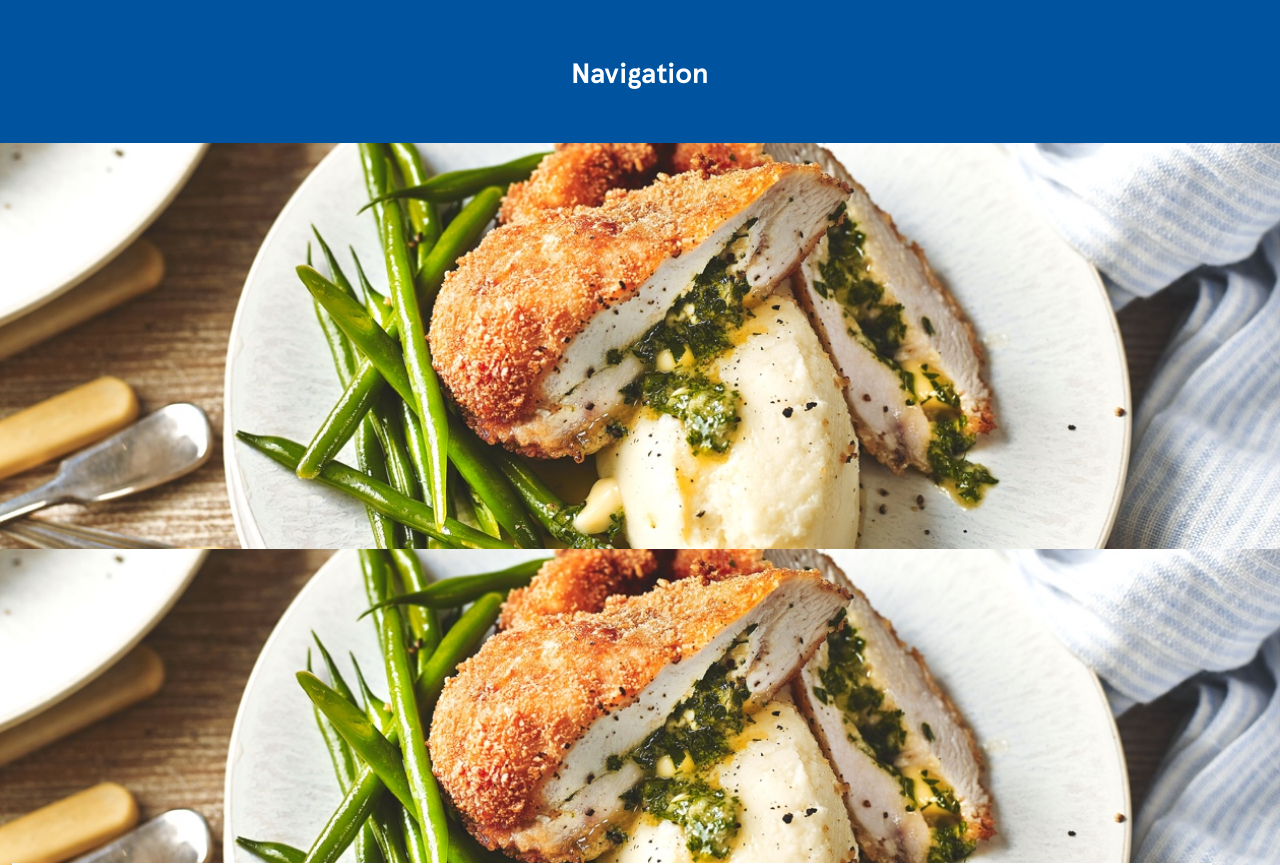
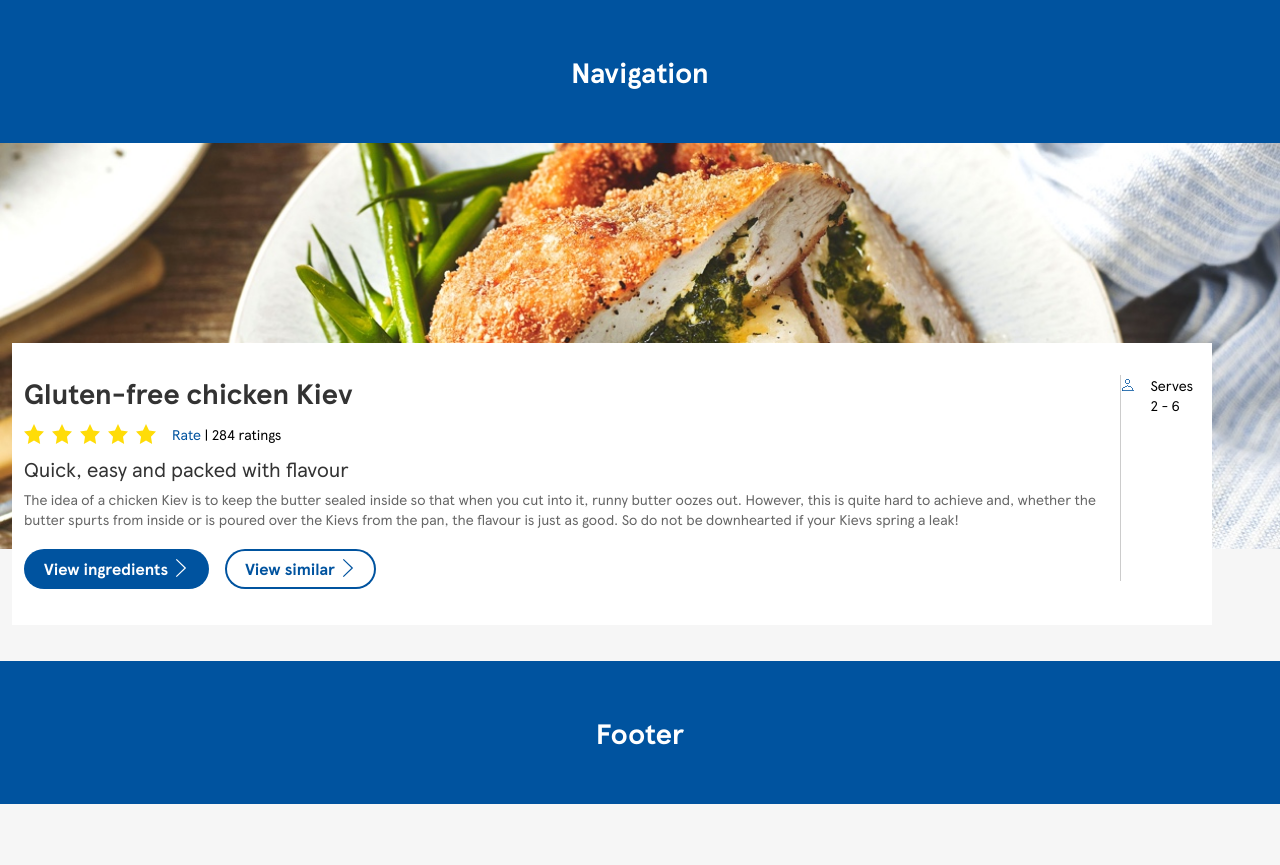
Before and after one commit to mfung1/recipe-app, a React (Create React App) app: page / in a window 1280 px wide. Shown: the top 865 px of the page. After the commit the page ends 804 px from the top, so only its background shows below. Built offline with nearby package versions, Linux system fonts and the light colour scheme.

Commit message:
Add icons and split out components

```diff
--- a/src/components/atoms/icons/icon.js
+++ b/src/components/atoms/icons/icon.js
@@ -1,11 +1,13 @@
 import React from 'react';
 import Star from './star/star';
 import Chevron from './chevron/chevron';
+import Person from './person/person';
 
 const Icon = (props) => {
   const Icons = {
     star: Star,
-    chevron: Chevron
+    chevron: Chevron,
+    person: Person,
   };
   const TheIcon = Icons[props.icon || 'chevron'];
   return (
--- /dev/null
+++ b/src/components/atoms/icons/person/person.js
@@ -0,0 +1,11 @@
+import React from 'react';
+
+const Person = () => {
+  return (
+    <svg xmlns="http://www.w3.org/2000/svg" width="20" height="20" viewBox="0 0 20 20" shapeRendering="crispedges">
+      <path stroke="#00539f" fill="transparent" strokeWidth="1.2" d="M13.5 5a3.5 3.5 0 1 1-7 0 3.5 3.5 0 0 1 7 0zM1.5 18.5c1.018-4.091 4.576-7 8.5-7 3.924 0 7.482 2.909 8.5 7h-17z"/>
+    </svg>
+  )
+}
+
+export default Person;
--- a/src/components/molecules/buttons/ddl-btn.css
+++ b/src/components/molecules/buttons/ddl-btn.css
@@ -10,11 +10,23 @@
   transition: box-shadow .3s;
   vertical-align: middle;
   white-space: nowrap;
+  margin-right: 0;
+}
+
+.ddl-btn-cnt {
+  text-align: center;
 }
 
 @media(min-width: 504px) {
   .ddl-btn {
     min-width: 2.5rem;
+    margin-right: 16px;
+  }
+  .ddl-btn:last-child {
+    margin-right: 0;
+  }
+  .ddl-btn-cnt {
+    text-align: left;
   }
 }
 
--- /dev/null
+++ b/src/components/molecules/icon-button/icon-button.js
@@ -0,0 +1 @@
+import React from 'react';
--- /dev/null
+++ b/src/components/molecules/icon-with-text/icon-with-text.css
@@ -0,0 +1,5 @@
+.ddl-icn-txt {
+  display: flex;
+  flex-direction: row;
+  justify-content: flex-start;
+}
--- /dev/null
+++ b/src/components/molecules/icon-with-text/icon-with-text.js
@@ -0,0 +1,15 @@
+import React from 'react';
+import TheIcon from '../../atoms/icons/icon';
+
+import './icon-with-text.css';
+
+const IconWithText = (props) => {
+  return (
+    <div className="ddl-icn-txt">
+      <TheIcon icon={props.icon}/>
+      <p className="ddl-t3 ml-16">{props.txt}</p>
+    </div>
+  )
+}
+
+export default IconWithText;
--- a/src/components/organisms/ddl-hero/ddl-hero.css
+++ b/src/components/organisms/ddl-hero/ddl-hero.css
@@ -3,17 +3,26 @@
   background-position: center;
   padding-bottom: 87.5%;
   width: 100%;
+  position: absolute;
+  z-index: 0;
 }
 
-@media (min-width: 756px) {
+.ddl-hero {
+  padding: 32px 12px 12px;
+  background-color: #fff;
+  max-width: 1200px;
+  margin: 200px 12px 36px;
+  display: flex;
+  flex-direction: column;
+  position: relative;
+  z-index: 1;
+}
+
+@media (min-width: 504px) {
   .ddl-hero_img {
     padding-bottom: 31.7%;
   }
+  .ddl-hero {
+    flex-direction: row;
+  }
 }
-
-.recipe-details {
-  padding: 32px 12px 12px;
-  background-color: #fff;
-  max-width: 1200px;
-  margin: -92px 12px 0;
-}
--- a/src/components/organisms/ddl-hero/ddl-hero.js
+++ b/src/components/organisms/ddl-hero/ddl-hero.js
@@ -1,25 +1,16 @@
 import React, { Component } from 'react';
 import './ddl-hero.css';
-import Image from './hero.jpg';
-
-import StarRating from '../../molecules/star-rating/star-rating';
-import Button from '../../molecules/buttons/buttons';
+import RecipeDescription from '../../organisms/recipe-description/recipe-description';
+import Divider from '../../atoms/divider/divider';
+import RecipeDetails from '../../organisms/recipe-details/recipe-details';
 
 class Hero extends Component {
   render () {
     return (
       <section className="ddl-hero">
-        <div className="ddl-hero_img" style={{backgroundImage: `url(${Image})`}}></div>
-        <div className="recipe-details">
-          <h1 className="ddl-h1 mb-13 mr-8 mw-75 col-blk">Gluten-free chicken Kiev</h1>
-          <StarRating/>
-          <p className="ddl-t1 mb-8 mr-20 col-blk">Quick, easy and packed with flavour</p>
-          <p className="ddl-t3 col-gry mb-20">The idea of a chicken Kiev is to keep the butter sealed inside so that when you cut into it, runny butter oozes out. However, this is quite hard to achieve and, whether the butter spurts from inside or is poured over the Kievs from the pan, the flavour is just as good. So do not be downhearted if your Kievs spring a leak!</p>
-          <div className="ddl-btn-cnt">
-            <Button filled={true} txt="View ingredients" />
-            <Button filled={false} txt="View similar"/>
-          </div>
-        </div>
+        <RecipeDescription/>
+        <Divider/>
+        <RecipeDetails/>
       </section>
     )
   }
--- /dev/null
+++ b/src/components/organisms/recipe-description/recipe-description.js
@@ -0,0 +1,20 @@
+import React from 'react';
+import Button from '../../molecules/buttons/buttons';
+import StarRating from '../../molecules/star-rating/star-rating';
+
+const RecipeDescription = () => {
+  return (
+    <article className="recipe-desc">
+      <h1 className="ddl-h1 mb-13 mr-8 mw-75 col-blk">Gluten-free chicken Kiev</h1>
+      <StarRating/>
+      <p className="ddl-t1 mb-8 mr-20 col-blk">Quick, easy and packed with flavour</p>
+      <p className="ddl-t3 col-gry mb-20">The idea of a chicken Kiev is to keep the butter sealed inside so that when you cut into it, runny butter oozes out. However, this is quite hard to achieve and, whether the butter spurts from inside or is poured over the Kievs from the pan, the flavour is just as good. So do not be downhearted if your Kievs spring a leak!</p>
+      <div className="ddl-btn-cnt">
+        <Button filled={true} txt="View ingredients" />
+        <Button filled={false} txt="View similar"/>
+      </div>
+    </article>
+  )
+}
+
+export default RecipeDescription;
--- /dev/null
+++ b/src/components/organisms/recipe-details/recipe-details.js
@@ -0,0 +1,10 @@
+import React from 'react';
+import IconWithText from '../../molecules/icon-with-text/icon-with-text';
+const RecipeDetails = () => {
+  return (
+    <article className="ddl-hero-cnt">
+      <IconWithText icon="person" txt="Serves 2 - 6"/>
+    </article>
+  )
+}
+export default RecipeDetails;
```
